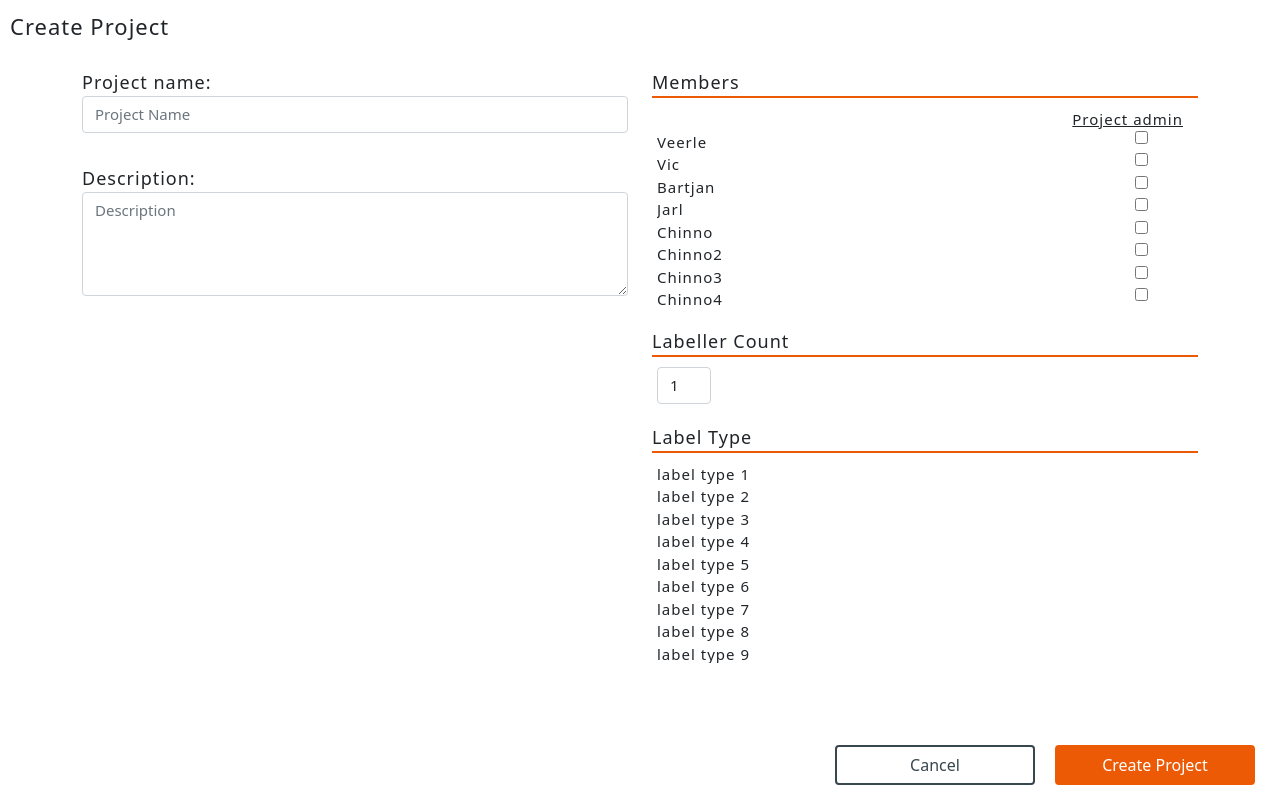
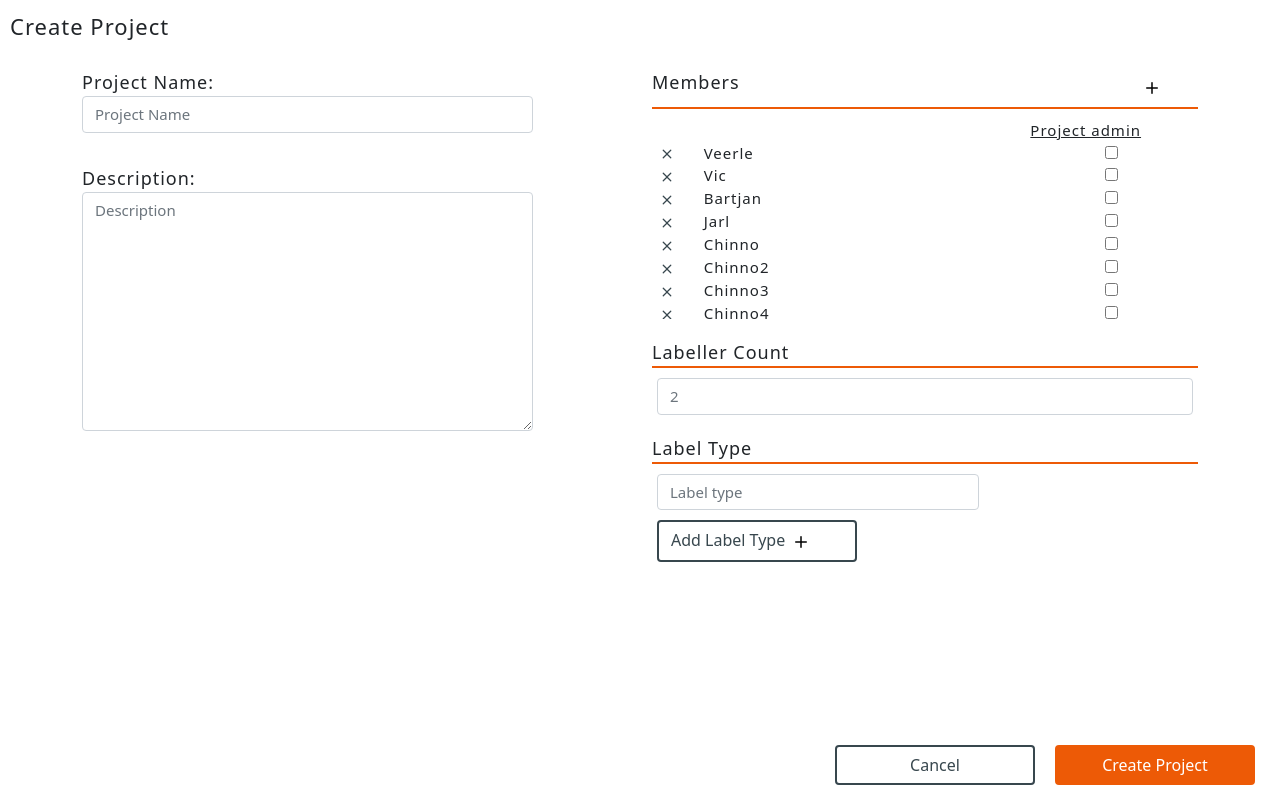
Before and after one commit to muctadir/lama, an Angular app in the folder frontend/: page /createProject in a window 1280 px wide. Built offline with nearby package versions, Linux system fonts and the light colour scheme.

Commit message:
Added more features to the project creation page

```diff
--- a/frontend/src/app/project-creation/project-creation.component.html
+++ b/frontend/src/app/project-creation/project-creation.component.html
@@ -1,21 +1,24 @@
 <body>
     <p class="header">Create Project</p>
 
-    <div class="container">
-        <div class="row">
-            <div class="col">
+    <div class="container main">
+
+        <div class="row justify-content-between">
+
+            <!-- Left side of the page -->
+            <div class="col-5">
                 <!-- Filling in Project information -->
                 <form id="projectCreationForm" method="post">
                     <!-- Username field -->
                     <div class="form-group">
-                        <label for="projectName" id="field_text">Project name:</label><br>
+                        <label for="projectName" id="field_text">Project Name:</label><br>
                         <input class="form-control" type="text" placeholder="Project Name" name="projectName" required><br>
                     </div>
 
                     <!-- Description field -->
                     <div class="form-group">
                         <label for="projectDescription" id="field_text">Description:</label><br>
-                        <textarea class="form-control" rows="4" placeholder="Description" maxlength="140"></textarea>
+                        <textarea class="form-control" rows="10" placeholder="Description"></textarea>
                     </div>
 
                     <div>
@@ -25,22 +28,54 @@
                     </div>
                 </form>
             </div>
-            <div class="col">
 
+            <!-- Right side of the page -->
+            <div class="col-6">
                 <!-- Division around the whole members section -->
                 <div class="projectSettingsDivParent">
-                    <span class="settingsHeader">Members</span>
+                    <div class="row">
+                        <div class="col">
+                            <span class="settingsHeader">Members</span>
+                        </div>
+                        <div class="col-2">
+                            <!-- Button for adding new members -->
+                            <button class="btn" type="button" id="addMembersButton" (click)="addMemberClick()">
+                                <svg class="bi bi-plus members" viewBox="0 0 16 16">
+                                    <path d="M8 4a.5.5 0 0 1 .5.5v3h3a.5.5 0 0 1 0 1h-3v3a.5.5 0 0 1-1 0v-3h-3a.5.5 0 0 1 0-1h3v-3A.5.5 0 0 1 8 4z"/>
+                                </svg>
+                            </button>
+                        </div>
+                    </div>
                     <!-- Division around the input -->
                     <div class="projectSettingsDiv">
                         <div id="membersDiv">
-                            <span class="projectAdminSpan">Project admin</span>
-                            <br/>
+                            <!-- Row for the 'Project admin' words -->
+                            <div class="row justify-content-end">
+                                <div class="col-4">
+                                    <span class="projectAdminSpan">Project admin</span>
+                                </div>
+                            </div>
                             <form action="/action_page.php">
                                 <!-- Name and checkbox per member of the project -->
                                 <label *ngFor="let member of members" for="user" style="display: block;">
-                                    {{ member.userName }}
-                                    <!-- I cant get these checkboxes orange, someone pls help -->
-                                    <input type="checkbox" id="user" name="user" class="memberCheckbox">
+                                    <!-- Row for the delete, name and project admin -->
+                                    <div class="row">
+                                        <!-- Column for delete icon -->
+                                        <div class="col-1">
+                                            <svg class="bi bi-x memberDelete" id="{{member.userName}}" viewBox="0 0 16 16" (click)="removeMember(member.userName)">
+                                                <path d="M4.646 4.646a.5.5 0 0 1 .708 0L8 7.293l2.646-2.647a.5.5 0 0 1 .708.708L8.707 8l2.647 2.646a.5.5 0 0 1-.708.708L8 8.707l-2.646 2.647a.5.5 0 0 1-.708-.708L7.293 8 4.646 5.354a.5.5 0 0 1 0-.708z"/>
+                                            </svg>
+                                        </div>
+                                        <!-- Column for username -->
+                                        <div class="col-7">
+                                            {{ member.userName }}
+                                        </div>
+                                        <!-- Column for checkbox -->
+                                        <div class="col-4 checkboxCol">
+                                            <!-- I cant get these checkboxes orange, someone pls help -->
+                                            <input type="checkbox" id="user" name="user" class="memberCheckbox">
+                                        </div>
+                                    </div>
                                 </label>
                             </form>
                         </div>
@@ -53,14 +88,9 @@
                         <label for="exampleFormControlSelect1"><span class="settingsHeader">Labeller Count</span></label>
                         <!-- Division around the input -->
                         <div class="projectSettingsDiv">
+                            <!-- Labeller count input -->
                             <div id="labellerCountDiv">
-                                <select class="form-control" id="exampleFormControlSelect1" style="max-width:10%;">
-                                    <option>1</option>
-                                    <option>2</option>
-                                    <option>3</option>
-                                    <option>4</option>
-                                    <option>5</option>
-                                </select>
+                                <input type="number" class="form-control" name="numberOfLabellers" placeholder="2" min="2" max="20">
                             </div>
                         </div>
                     </div>
@@ -73,17 +103,18 @@
                     <div class="projectSettingsDiv">
                         <!-- All label types in the project -->
                         <div id="labelTypeDiv">
-                            label type 1 <br/>
-                            label type 2 <br/>
-                            label type 3 <br/>
-                            label type 4 <br/>
-                            label type 5 <br/>
-                            label type 6 <br/>
-                            label type 7 <br/>
-                            label type 8 <br/>
-                            label type 9 <br/>
-                            label type 10 <br/>
-                            label type 11 <br/>
+                            <div id="labelTypeList">
+                                <div *ngFor="let labelType of labelTypes">
+                                    <input type="labelType" class="form-control labelType" placeholder="Label type">
+                                </div>
+                            </div>
+                            <!-- Button for adding new label types -->
+                            <button type="button" class="btn btn-secondary" id="addLabelTypeButton" (click)="addLabelType()">
+                                Add Label Type
+                                <svg class="bi bi-plus label-type" viewBox="0 0 16 16">
+                                    <path d="M8 4a.5.5 0 0 1 .5.5v3h3a.5.5 0 0 1 0 1h-3v3a.5.5 0 0 1-1 0v-3h-3a.5.5 0 0 1 0-1h3v-3A.5.5 0 0 1 8 4z"/>
+                                </svg>
+                            </button>
                         </div>
                     </div>
                 </div>
--- a/frontend/src/app/project-creation/project-creation.component.scss
+++ b/frontend/src/app/project-creation/project-creation.component.scss
@@ -8,6 +8,12 @@ body{
     font-size: 15px;
     letter-spacing: 1px;
 }
+// Plus icon
+.bi.bi-plus{
+    width: 24px;
+    height: 24px;
+    color: $grey-shade;
+}
 
 // Header of the page
 .header{
@@ -17,7 +23,7 @@ body{
 }
 
 // Container of all elements
-.container{
+.container.main{
     height: 90vh;
 }
 
@@ -27,7 +33,7 @@ body{
     letter-spacing: 1px;
     margin-top: 10px;
 }
-// Tetx inside the forms
+// Text inside the forms
 .form-control{
     font-size: 15px;
 }
@@ -58,24 +64,53 @@ body{
 #membersDiv{
     height: 25vh;
     overflow-y: scroll;
+    overflow-x: hidden;
 }
 // Span of the "Project admin" word
 .projectAdminSpan{
-    float: right;
-    margin-right: 10px;
+    text-align: center;
     text-decoration: underline;
 }
 // Style of the member checkbox
-.memberCheckbox {
+.checkboxCol {
+    text-align: center;
+}
+// Cross icon next to member name
+.bi.bi-x{
+    width: 20px;
+    height: 20px;
+    fill: $grey-shade;
+}
+.memberDelete:hover{
+    cursor: pointer;
+}
+// Button for adding members
+.addMembersButton{
+    background-color: $white-shade;
+    width: 30px;
+}
+// Plus icon for label types
+.bi.bi-plus.members{
     float: right;
-    margin-right:45px;
 }
-
 // LABEL TYPE DIVISION
 // Label type settings division
 #labelTypeDiv{
     height: 25vh;
     overflow-y: scroll;
+}
+// Label type forms
+.form-control.labelType{
+    width: 60%;
+    margin-bottom: 10px;
+}
+// Button for adding label types
+#addLabelTypeButton{
+    border: 2px solid $grey-shade;
+    background-color: $white-shade;
+    color: $grey-shade;
+    margin: 0px;
+    text-align: left;
 }
 
 // SCROLLBARS
--- a/frontend/src/app/project-creation/project-creation.component.ts
+++ b/frontend/src/app/project-creation/project-creation.component.ts
@@ -1,4 +1,5 @@
 import { Component, OnInit } from '@angular/core';
+
 
 // Project object
 interface Project {
@@ -10,9 +11,17 @@ interface User {
   userName: string;
 }
 
+@Component({
+  selector: 'app-project-creation',
+  templateUrl: './project-creation.component.html',
+  styleUrls: ['./project-creation.component.scss']
+})
+
+export class ProjectCreationComponent implements OnInit {
+
 
   // Functions for adding values
-function addValuesProject(name:string, desc:string):Project {
+  addValuesProject(name:string, desc:string):Project {
     var projectName = name;
     var projectDescription = desc;
     // Return the given values
@@ -20,33 +29,27 @@ function addValuesProject(name:string, desc:string):Project {
   }
 
   // Functions for adding values
-function addValuesUser(name:string):User {
+  addValuesUser(name:string):User {
     var userName = name;
     // Return the given values
     return {userName};
   }
 
-let Veerle = addValuesUser("Veerle");
-let Vic = addValuesUser("Vic");
-let Bartjan = addValuesUser("Bartjan");
-let Jarl = addValuesUser("Jarl");
-let Chinno = addValuesUser("Chinno");
-let Chinno2 = addValuesUser("Chinno2");
-let Chinno3 = addValuesUser("Chinno3");
-let Chinno4 = addValuesUser("Chinno4");
-let Chinno5 = addValuesUser("Chinno5");
+  Veerle = this.addValuesUser("Veerle");
+  Vic = this.addValuesUser("Vic");
+  Bartjan = this.addValuesUser("Bartjan");
+  Jarl = this.addValuesUser("Jarl");
+  Chinno = this.addValuesUser("Chinno");
+  Chinno2 = this.addValuesUser("Chinno2");
+  Chinno3 = this.addValuesUser("Chinno3");
+  Chinno4 = this.addValuesUser("Chinno4");
+  Chinno5 = this.addValuesUser("Chinno5");
 
   // Array of projects
-let members: User[] = [Veerle, Vic, Bartjan, Jarl, Chinno, Chinno2, Chinno3, Chinno4, Chinno5];
+  members: User[] = [this.Veerle, this.Vic, this.Bartjan, this.Jarl, this.Chinno, this.Chinno2, this.Chinno3, this.Chinno4, this.Chinno5];
 
-@Component({
-  selector: 'app-project-creation',
-  templateUrl: './project-creation.component.html',
-  styleUrls: ['./project-creation.component.scss']
-})
-export class ProjectCreationComponent implements OnInit {
-
-  members = members;
+  // Label types
+  labelTypes: string[] = ["doing"];
 
   constructor() { }
 
@@ -74,7 +77,7 @@ export class ProjectCreationComponent implements OnInit {
       }
 
       // Create new project with values
-      var project = addValuesProject(params['projectName'], params['projectDescription']);
+      var project = this.addValuesProject(params['projectName'], params['projectDescription']);
 
       // Post values
       p_response.innerHTML= "Project was created <br/>" + "It has name " + project.projectName + "<br/> And the description is: " + project.projectDescription;
@@ -87,4 +90,23 @@ export class ProjectCreationComponent implements OnInit {
     }
   }
 
+  addMemberClick(){
+
     }
+
+  // Function for removing users
+  removeMember(id:any){
+    // Go through all members
+    this.members.forEach((member, index)=>{
+      // If clicked cross matches the person, splice them from the members
+      if(member.userName==id){
+        this.members.splice(index,1);
+      }
+    });
+  }
+
+  // Function for adding a new label type input
+  addLabelType(){
+    this.labelTypes.push("");
+  }
+}
```
Lines whose indentation alone changed are shown as unchanged.
